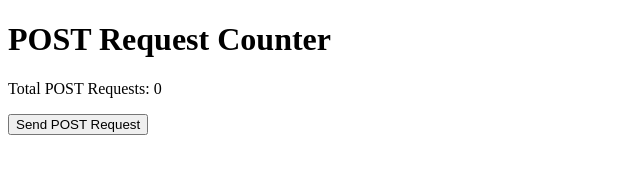
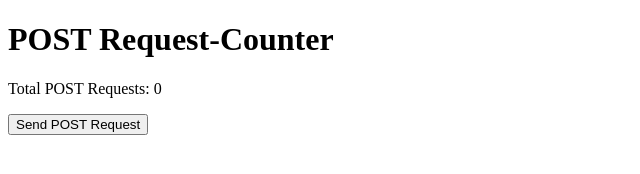
Before and after one commit to israelfrank/assignment, a website: page public/index.html in a window 1280 px wide. Shown: the full height of the page, 0-640 px from the left. Drawn offline with Linux system fonts and the light colour scheme.

```diff
--- a/public/index.html
+++ b/public/index.html
@@ -8,7 +8,7 @@
 </head>
 
 <body>
-  <h1>POST Request Counter</h1>
+  <h1>POST Request-Counter</h1>
   <p>Total POST Requests: <span id="postCounter">0</span></p>
   <button id="sendPostRequest" onclick="updateCounter()">Send POST Request</button>
 
```
